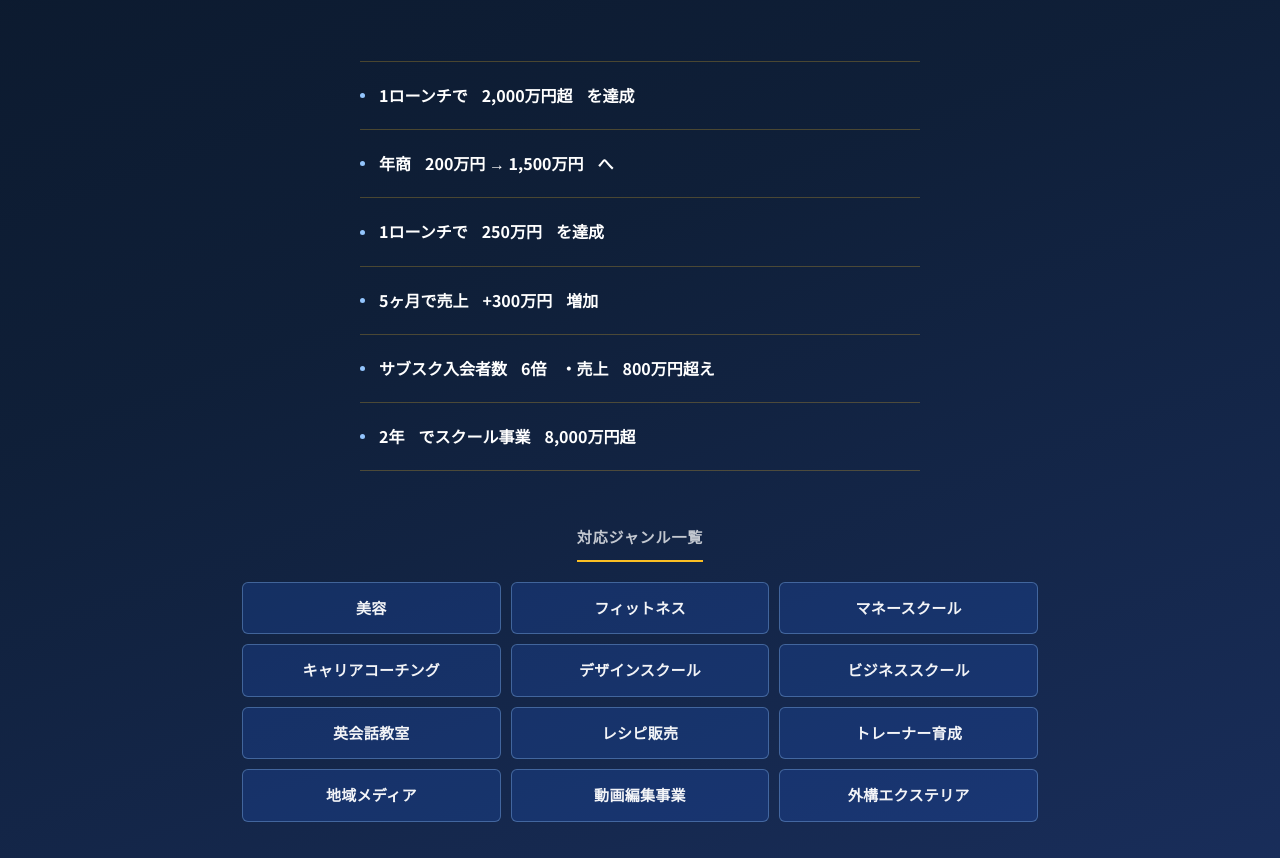
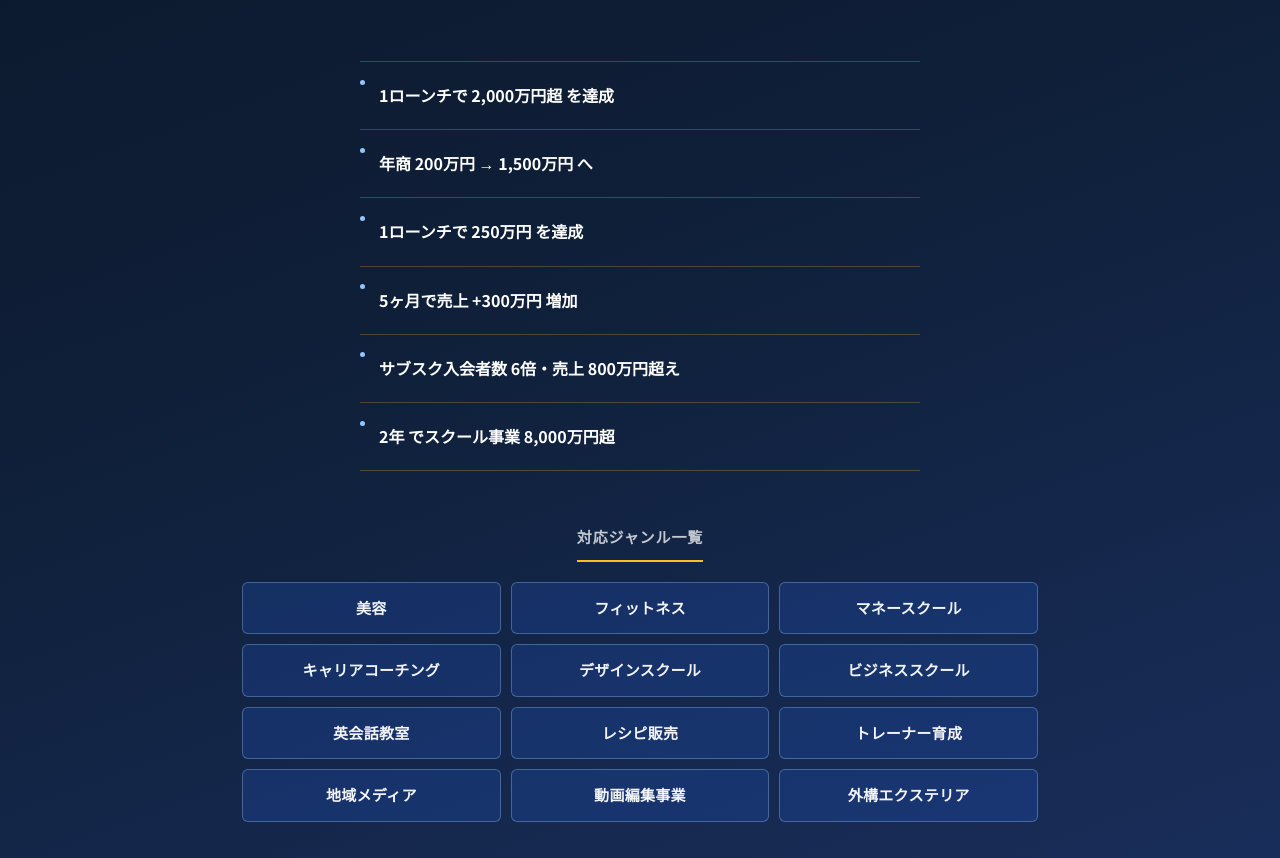
Before and after one commit to naomu-akushu/akushu-komon, a plain HTML site: page index.html in a window 1280 px wide. Shown: the part 5493-6351 px from the top of the page. Drawn offline with Linux system fonts and the light colour scheme.

Commit message:
モバイルUI修正・ファビコン追加
- 支援実績セクション：モバイルで数値ボックスを縦並び中央揃えに修正
- 実績リスト：flex + gap による strong タグの崩れを解消（position:absolute ドット方式に変更）
- ファビコン（favicon.svg）追加：ネイビー背景 + 白「a」アイコン
- .gitignore に .claude/ を追加

Co-Authored-By: Claude Sonnet 4.6 <noreply@anthropic.com>

```diff
--- a/index.html
+++ b/index.html
@@ -8,6 +8,9 @@
   <meta property="og:description" content="商品設計から販売戦略まであなたのビジネスをワンストップでサポート。顧問実績40社以上、プロデュース総額3億円超。">
   <meta property="og:type" content="website">
   <title>事業設計顧問サービス｜合同会社akushu</title>
+  <link rel="icon" type="image/svg+xml" href="favicon.svg">
+  <link rel="icon" type="image/png" sizes="32x32" href="favicon.svg">
+  <link rel="apple-touch-icon" href="favicon.svg">
   <link rel="preconnect" href="https://fonts.googleapis.com">
   <link rel="preconnect" href="https://fonts.gstatic.com" crossorigin>
   <link href="https://fonts.googleapis.com/css2?family=Noto+Sans+JP:wght@300;400;500;700&display=swap" rel="stylesheet">
@@ -689,6 +692,9 @@ section { padding: 80px 0; }
   backdrop-filter: blur(4px);
   -webkit-backdrop-filter: blur(4px);
 }
+@media (max-width: 639px) {
+  .results__hero { flex-direction: column; }
+}
 @media (min-width: 640px) {
   .results__hero { padding: 52px 40px; margin-bottom: 64px; }
 }
@@ -755,18 +761,18 @@ section { padding: 80px 0; }
   font-size: 1rem;
   font-weight: 700;
   color: var(--white);
-  padding: 20px 0;
+  padding: 20px 0 20px 19px;
   border-bottom: 1px solid rgba(251,191,36,.25);
-  display: flex;
-  align-items: center;
-  gap: 14px;
+  position: relative;
   line-height: 1.7;
 }
 .achievements__list li:first-child { border-top: 1px solid rgba(251,191,36,.25); }
 
 .achievements__list li::before {
   content: '';
-  flex-shrink: 0;
+  position: absolute;
+  left: 0;
+  top: 1.1em;
   width: 5px;
   height: 5px;
   background: var(--accent);
```
Also changed, not shown: favicon.svg (added), 1 other file.
